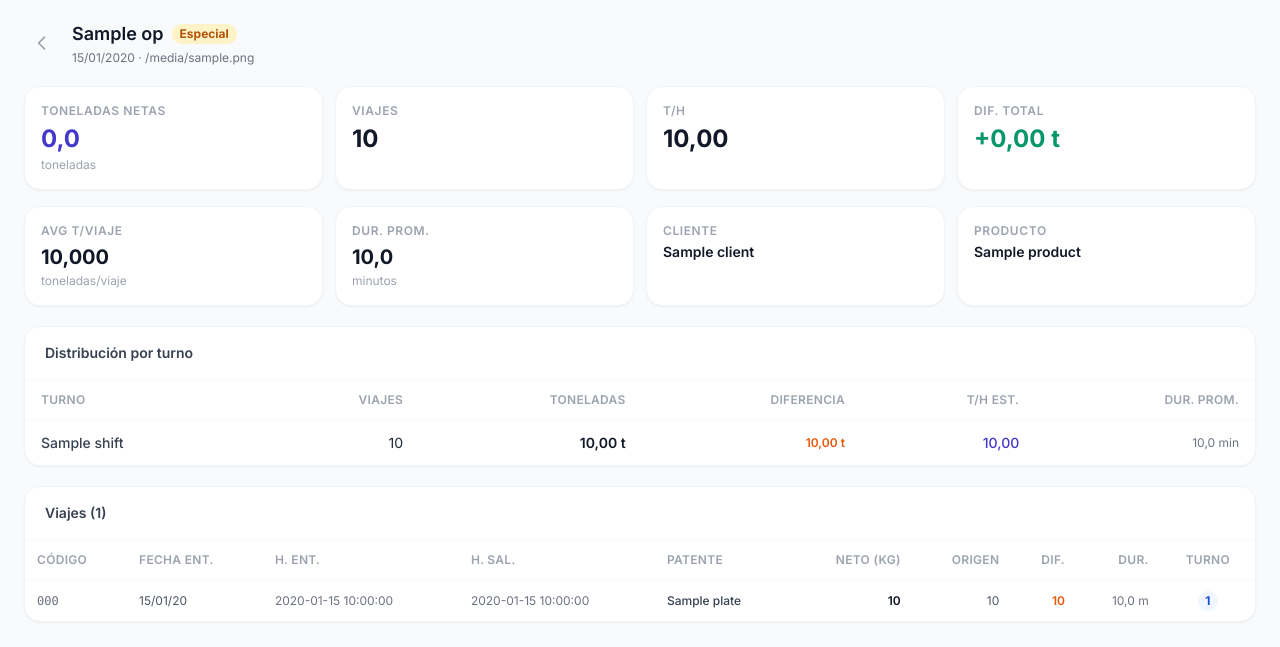
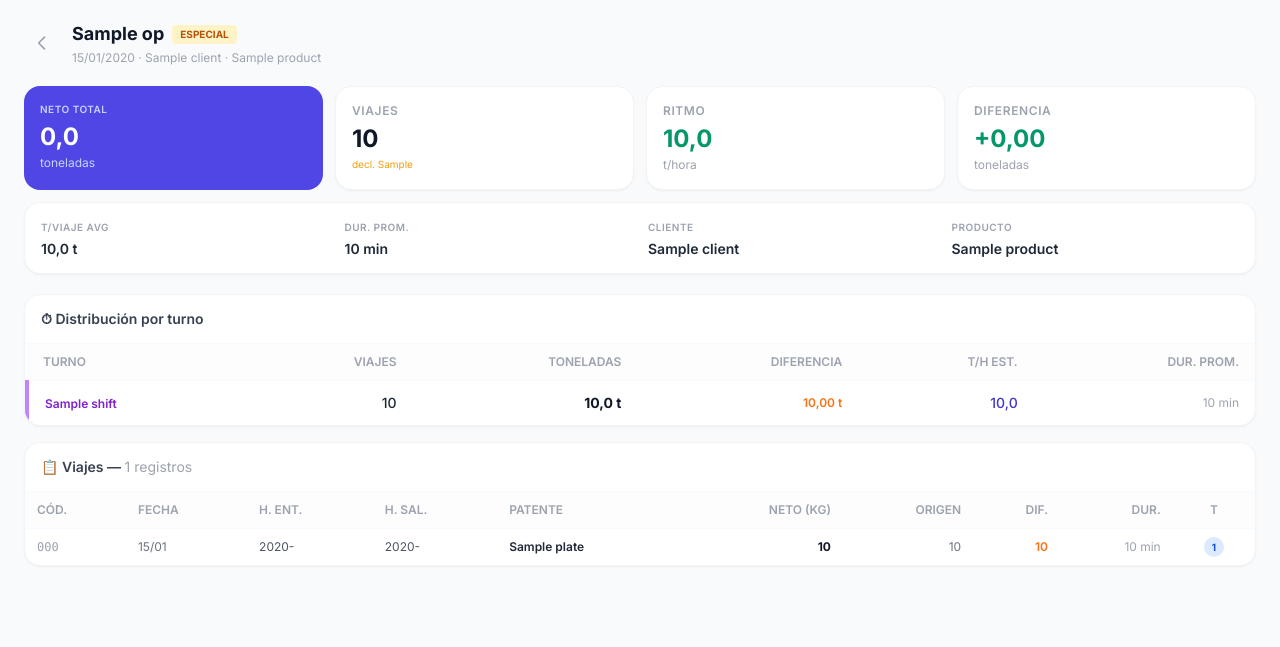
Before and after one commit to espina-jc-cloud/mtr-compras, a FastAPI app: template templates/operations/detail.html in a window 1280 px wide. Shown: the top 647 px of the page. Run offline with FastAPI, Linux system fonts and the light colour scheme; the template is opened without the code that fills it: most values are stand-ins (such as "Sample title", 1, 10 or a date in 2020); some libraries are stand-ins or nearby versions.

Commit message:
refactor: UX/UI polish pass on operations module
Co-Authored-By: Claude Sonnet 4.6 <noreply@anthropic.com>

```diff
--- a/templates/base.html
+++ b/templates/base.html
@@ -186,8 +186,8 @@
   </div>
 
   {% else %}
-  <!-- Admin / autorizador: Inicio | Compras | Mant. | Comb. -->
-  <div class="grid grid-cols-4 h-16">
+  <!-- Admin / autorizador / superadmin: Inicio | Compras | Mant. | Comb. | Oper. -->
+  <div class="grid grid-cols-5 h-16">
     <a href="/dashboard" class="flex flex-col items-center justify-center gap-0.5 text-gray-400 hover:text-indigo-600">
       <svg class="w-5 h-5" fill="none" stroke="currentColor" viewBox="0 0 24 24"><path stroke-linecap="round" stroke-linejoin="round" stroke-width="1.5" d="M3 12l2-2m0 0l7-7 7 7M5 10v10a1 1 0 001 1h3m10-11l2 2m-2-2v10a1 1 0 01-1 1h-3m-6 0a1 1 0 001-1v-4a1 1 0 011-1h2a1 1 0 011 1v4a1 1 0 001 1m-6 0h6"/></svg>
       <span class="text-[10px] font-medium">Inicio</span>
@@ -204,6 +204,10 @@
       <svg class="w-5 h-5" fill="none" stroke="currentColor" viewBox="0 0 24 24"><path stroke-linecap="round" stroke-linejoin="round" stroke-width="1.5" d="M3 6l3 1m0 0l-3 9a5.002 5.002 0 006.001 0M6 7l3 9M6 7l6-2m6 2l3-1m-3 1l-3 9a5.002 5.002 0 006.001 0M18 7l3 9m-3-9l-6-2m0-2v2m0 16V5m0 16H9m3 0h3"/></svg>
       <span class="text-[10px] font-medium">Comb.</span>
     </a>
+    <a href="/operations" class="flex flex-col items-center justify-center gap-0.5 text-gray-400 hover:text-indigo-600">
+      <svg class="w-5 h-5" fill="none" stroke="currentColor" viewBox="0 0 24 24"><path stroke-linecap="round" stroke-linejoin="round" stroke-width="1.5" d="M19 14l-7 7m0 0l-7-7m7 7V3"/></svg>
+      <span class="text-[10px] font-medium">Oper.</span>
+    </a>
   </div>
   {% endif %}
 
--- a/templates/operations/detail.html
+++ b/templates/operations/detail.html
@@ -1,111 +1,117 @@
 {% extends "base.html" %}
-{% block title %}{{ op.ship_name }} — Operativos MTR{% endblock %}
+{% block title %}{{ op.ship_name }} — Operativo MTR{% endblock %}
 {% block content %}
 
 <!-- Back + header -->
 <div class="flex items-center gap-3 mb-5">
-  <a href="/operations" class="p-2 text-gray-400 hover:text-gray-600 rounded-lg hover:bg-gray-100">
+  <a href="/operations" class="p-2 text-gray-400 hover:text-gray-600 rounded-lg hover:bg-gray-100 flex-shrink-0">
     <svg class="w-5 h-5" fill="none" stroke="currentColor" viewBox="0 0 24 24"><path stroke-linecap="round" stroke-linejoin="round" stroke-width="2" d="M15 19l-7-7 7-7"/></svg>
   </a>
-  <div class="flex-1">
+  <div class="flex-1 min-w-0">
     <div class="flex items-center gap-2 flex-wrap">
-      <h1 class="text-lg font-semibold text-gray-900">{{ op.ship_name }}</h1>
-      <span class="text-xs font-bold px-2 py-0.5 rounded-full
+      <h1 class="text-lg font-bold text-gray-900">{{ op.ship_name }}</h1>
+      <span class="text-[10px] font-bold px-2 py-0.5 rounded
         {% if op.operation_type == 'vessel' %}bg-indigo-100 text-indigo-700{% else %}bg-amber-100 text-amber-700{% endif %}">
-        {% if op.operation_type == 'vessel' %}Barco{% else %}Especial{% endif %}
+        {% if op.operation_type == 'vessel' %}BARCO{% else %}ESPECIAL{% endif %}
       </span>
     </div>
-    <p class="text-xs text-gray-500 mt-0.5">
+    <p class="text-xs text-gray-400 mt-0.5 truncate">
       {% if op.start_date %}{{ op.start_date | fmt_ar("%d/%m/%Y") }}{% endif %}
-      {% if op.end_date and op.end_date != op.start_date %} — {{ op.end_date | fmt_ar("%d/%m/%Y") }}{% endif %}
-      {% if op.source_file %} · {{ op.source_file }}{% endif %}
+      {% if op.end_date and op.end_date != op.start_date %} – {{ op.end_date | fmt_ar("%d/%m/%Y") }}{% endif %}
+      {% if op.client %} · {{ op.client }}{% endif %}
+      {% if op.product %} · {{ op.product }}{% endif %}
     </p>
   </div>
 </div>
 
-<!-- Métricas principales -->
-<div class="grid grid-cols-2 md:grid-cols-4 gap-3 mb-4">
-  <div class="bg-white rounded-2xl border border-gray-100 shadow-sm p-4">
-    <p class="text-xs font-semibold text-gray-400 uppercase tracking-wider mb-1">Toneladas netas</p>
-    <p class="text-2xl font-bold text-indigo-700">{{ (op.total_neto_kg / 1000) | fmt_num(1) }}</p>
-    <p class="text-xs text-gray-400 mt-0.5">toneladas</p>
+<!-- Métricas principales (1 fila, 4 cards) -->
+<div class="grid grid-cols-2 md:grid-cols-4 gap-3 mb-3">
+  <div class="bg-indigo-600 rounded-2xl p-4 text-white">
+    <p class="text-[10px] font-semibold uppercase tracking-wider text-indigo-200 mb-1">Neto total</p>
+    <p class="text-2xl font-black">{{ (op.total_neto_kg / 1000) | fmt_num(1) }}</p>
+    <p class="text-xs text-indigo-200 mt-0.5">toneladas</p>
   </div>
   <div class="bg-white rounded-2xl border border-gray-100 shadow-sm p-4">
     <p class="text-xs font-semibold text-gray-400 uppercase tracking-wider mb-1">Viajes</p>
     <p class="text-2xl font-bold text-gray-900">{{ op.actual_trips | fmt_num }}</p>
+    {% if op.declared_trips and op.declared_trips != op.actual_trips %}
+    <p class="text-[10px] text-amber-500 mt-0.5">decl. {{ op.declared_trips }}</p>
+    {% endif %}
   </div>
   <div class="bg-white rounded-2xl border border-gray-100 shadow-sm p-4">
-    <p class="text-xs font-semibold text-gray-400 uppercase tracking-wider mb-1">t/h</p>
-    <p class="text-2xl font-bold text-gray-900">
-      {% if op.avg_tons_per_hour %}{{ op.avg_tons_per_hour | fmt_num(2) }}{% else %}<span class="text-gray-300">—</span>{% endif %}
+    <p class="text-xs font-semibold text-gray-400 uppercase tracking-wider mb-1">Ritmo</p>
+    <p class="text-2xl font-bold {% if op.avg_tons_per_hour %}text-emerald-600{% else %}text-gray-300{% endif %}">
+      {% if op.avg_tons_per_hour %}{{ op.avg_tons_per_hour | fmt_num(1) }}{% else %}—{% endif %}
     </p>
+    <p class="text-xs text-gray-400 mt-0.5">t/hora</p>
   </div>
   <div class="bg-white rounded-2xl border border-gray-100 shadow-sm p-4">
-    <p class="text-xs font-semibold text-gray-400 uppercase tracking-wider mb-1">Dif. total</p>
-    <p class="text-2xl font-bold {% if op.total_diff_kg >= 0 %}text-emerald-600{% else %}text-orange-600{% endif %}">
-      {% if op.total_diff_kg > 0 %}+{% endif %}{{ (op.total_diff_kg / 1000) | fmt_num(2) }} t
+    <p class="text-xs font-semibold text-gray-400 uppercase tracking-wider mb-1">Diferencia</p>
+    <p class="text-2xl font-bold {% if op.total_diff_kg >= 0 %}text-emerald-600{% else %}text-orange-500{% endif %}">
+      {% if op.total_diff_kg > 0 %}+{% endif %}{{ (op.total_diff_kg / 1000) | fmt_num(2) }}
     </p>
+    <p class="text-xs text-gray-400 mt-0.5">toneladas</p>
   </div>
 </div>
 
-<!-- Segunda fila de métricas -->
-<div class="grid grid-cols-2 md:grid-cols-4 gap-3 mb-5">
-  <div class="bg-white rounded-2xl border border-gray-100 shadow-sm p-4">
-    <p class="text-xs font-semibold text-gray-400 uppercase tracking-wider mb-1">Avg t/viaje</p>
-    <p class="text-xl font-bold text-gray-900">
-      {% if op.avg_tons_per_trip %}{{ op.avg_tons_per_trip | fmt_num(3) }}{% else %}<span class="text-gray-300">—</span>{% endif %}
-    </p>
-    <p class="text-xs text-gray-400 mt-0.5">toneladas/viaje</p>
+<!-- Info secundaria — fila compacta -->
+<div class="bg-white rounded-2xl border border-gray-100 shadow-sm px-4 py-3.5 mb-5 grid grid-cols-2 md:grid-cols-4 gap-x-4 gap-y-2.5 text-sm">
+  <div>
+    <p class="text-[10px] font-semibold text-gray-400 uppercase tracking-wider">t/viaje avg</p>
+    <p class="font-semibold text-gray-800 mt-0.5">{% if op.avg_tons_per_trip %}{{ op.avg_tons_per_trip | fmt_num(1) }} t{% else %}—{% endif %}</p>
   </div>
-  <div class="bg-white rounded-2xl border border-gray-100 shadow-sm p-4">
-    <p class="text-xs font-semibold text-gray-400 uppercase tracking-wider mb-1">Dur. prom.</p>
-    <p class="text-xl font-bold text-gray-900">
-      {% if op.avg_duration_min %}{{ op.avg_duration_min | fmt_num(1) }}{% else %}<span class="text-gray-300">—</span>{% endif %}
-    </p>
-    <p class="text-xs text-gray-400 mt-0.5">minutos</p>
+  <div>
+    <p class="text-[10px] font-semibold text-gray-400 uppercase tracking-wider">Dur. prom.</p>
+    <p class="font-semibold text-gray-800 mt-0.5">{% if op.avg_duration_min %}{{ op.avg_duration_min | fmt_num(0) }} min{% else %}—{% endif %}</p>
   </div>
-  <div class="bg-white rounded-2xl border border-gray-100 shadow-sm p-4">
-    <p class="text-xs font-semibold text-gray-400 uppercase tracking-wider mb-1">Cliente</p>
-    <p class="text-sm font-semibold text-gray-900 mt-1 leading-tight">{{ op.client or '—' }}</p>
+  <div>
+    <p class="text-[10px] font-semibold text-gray-400 uppercase tracking-wider">Cliente</p>
+    <p class="font-semibold text-gray-800 mt-0.5 truncate">{{ op.client or '—' }}</p>
   </div>
-  <div class="bg-white rounded-2xl border border-gray-100 shadow-sm p-4">
-    <p class="text-xs font-semibold text-gray-400 uppercase tracking-wider mb-1">Producto</p>
-    <p class="text-sm font-semibold text-gray-900 mt-1 leading-tight">{{ op.product or '—' }}</p>
+  <div>
+    <p class="text-[10px] font-semibold text-gray-400 uppercase tracking-wider">Producto</p>
+    <p class="font-semibold text-gray-800 mt-0.5">{{ op.product or '—' }}</p>
   </div>
 </div>
 
 <!-- Distribución por turno -->
-<div class="bg-white rounded-2xl border border-gray-100 shadow-sm overflow-hidden mb-5">
-  <div class="px-5 py-4 border-b border-gray-50">
-    <h2 class="text-sm font-semibold text-gray-700">Distribución por turno</h2>
+<div class="bg-white rounded-2xl border border-gray-100 shadow-sm overflow-hidden mb-4">
+  <div class="px-4 py-3.5 border-b border-gray-50">
+    <h2 class="text-sm font-semibold text-gray-700">⏱ Distribución por turno</h2>
   </div>
   <div class="overflow-x-auto">
     <table class="w-full text-sm">
       <thead>
-        <tr class="text-left border-b border-gray-50">
-          <th class="px-4 py-3 text-xs font-semibold text-gray-400 uppercase tracking-wide">Turno</th>
-          <th class="px-4 py-3 text-xs font-semibold text-gray-400 uppercase tracking-wide text-right">Viajes</th>
-          <th class="px-4 py-3 text-xs font-semibold text-gray-400 uppercase tracking-wide text-right">Toneladas</th>
-          <th class="px-4 py-3 text-xs font-semibold text-gray-400 uppercase tracking-wide text-right">Diferencia</th>
-          <th class="px-4 py-3 text-xs font-semibold text-gray-400 uppercase tracking-wide text-right">t/h est.</th>
-          <th class="px-4 py-3 text-xs font-semibold text-gray-400 uppercase tracking-wide text-right">Dur. prom.</th>
+        <tr class="text-left border-b border-gray-50 bg-gray-50/40">
+          <th class="px-4 py-2.5 text-xs font-semibold text-gray-400 uppercase">Turno</th>
+          <th class="px-4 py-2.5 text-xs font-semibold text-gray-400 uppercase text-right">Viajes</th>
+          <th class="px-4 py-2.5 text-xs font-semibold text-gray-400 uppercase text-right">Toneladas</th>
+          <th class="px-4 py-2.5 text-xs font-semibold text-gray-400 uppercase text-right">Diferencia</th>
+          <th class="px-4 py-2.5 text-xs font-semibold text-gray-400 uppercase text-right hidden md:table-cell">t/h est.</th>
+          <th class="px-4 py-2.5 text-xs font-semibold text-gray-400 uppercase text-right hidden md:table-cell">Dur. prom.</th>
         </tr>
       </thead>
       <tbody class="divide-y divide-gray-50">
         {% for sn, s in shifts.items() %}
-        <tr>
-          <td class="px-4 py-3 text-gray-700 font-medium">{{ s.label }}</td>
-          <td class="px-4 py-3 text-right text-gray-800">{{ s.trips | fmt_num }}</td>
-          <td class="px-4 py-3 text-right font-semibold text-gray-900">{{ (s.neto_kg / 1000) | fmt_num(2) }} t</td>
+        <tr class="
+          {% if sn == 1 %}border-l-4 border-blue-400{% elif sn == 2 %}border-l-4 border-amber-400{% elif sn == 3 %}border-l-4 border-emerald-400{% else %}border-l-4 border-purple-400{% endif %}">
+          <td class="px-4 py-3">
+            <span class="text-xs font-semibold
+              {% if sn == 1 %}text-blue-700{% elif sn == 2 %}text-amber-700{% elif sn == 3 %}text-emerald-700{% else %}text-purple-700{% endif %}">
+              {{ s.label }}
+            </span>
+          </td>
+          <td class="px-4 py-3 text-right font-medium text-gray-800">{{ s.trips | fmt_num }}</td>
+          <td class="px-4 py-3 text-right font-bold text-gray-900">{{ (s.neto_kg / 1000) | fmt_num(1) }} t</td>
           <td class="px-4 py-3 text-right text-xs font-semibold
-            {% if s.diff_kg >= 0 %}text-emerald-600{% else %}text-orange-600{% endif %}">
+            {% if s.diff_kg >= 0 %}text-emerald-600{% else %}text-orange-500{% endif %}">
             {% if s.diff_kg > 0 %}+{% endif %}{{ (s.diff_kg / 1000) | fmt_num(2) }} t
           </td>
-          <td class="px-4 py-3 text-right text-indigo-700 font-medium">
-            {% if s.t_per_h %}{{ s.t_per_h | fmt_num(2) }}{% else %}<span class="text-gray-300">—</span>{% endif %}
+          <td class="px-4 py-3 text-right text-indigo-700 font-medium hidden md:table-cell">
+            {% if s.t_per_h %}{{ s.t_per_h | fmt_num(1) }}{% else %}<span class="text-gray-300">—</span>{% endif %}
           </td>
-          <td class="px-4 py-3 text-right text-gray-500 text-xs">
-            {% if s.avg_duration_min %}{{ s.avg_duration_min | fmt_num(1) }} min{% else %}<span class="text-gray-300">—</span>{% endif %}
+          <td class="px-4 py-3 text-right text-gray-400 text-xs hidden md:table-cell">
+            {% if s.avg_duration_min %}{{ s.avg_duration_min | fmt_num(0) }} min{% else %}<span class="text-gray-300">—</span>{% endif %}
           </td>
         </tr>
         {% endfor %}
@@ -116,51 +122,56 @@
 
 <!-- Viajes -->
 <div class="bg-white rounded-2xl border border-gray-100 shadow-sm overflow-hidden">
-  <div class="px-5 py-4 border-b border-gray-50 flex items-center justify-between">
-    <h2 class="text-sm font-semibold text-gray-700">Viajes ({{ trips|length }})</h2>
+  <div class="px-4 py-3.5 border-b border-gray-50">
+    <div class="flex items-center justify-between">
+      <h2 class="text-sm font-semibold text-gray-700">📋 Viajes — <span class="font-normal text-gray-400">{{ trips|length }} registros</span></h2>
+      {% if trips|length > 100 %}
+      <span class="text-[10px] text-gray-400 bg-gray-100 px-2 py-1 rounded-full">Scroll horizontal disponible</span>
+      {% endif %}
+    </div>
   </div>
   <div class="overflow-x-auto">
     <table class="w-full text-xs">
       <thead>
-        <tr class="text-left border-b border-gray-50">
-          <th class="px-3 py-3 font-semibold text-gray-400 uppercase tracking-wide">Código</th>
-          <th class="px-3 py-3 font-semibold text-gray-400 uppercase tracking-wide">Fecha ent.</th>
-          <th class="px-3 py-3 font-semibold text-gray-400 uppercase tracking-wide">H. ent.</th>
-          <th class="px-3 py-3 font-semibold text-gray-400 uppercase tracking-wide">H. sal.</th>
-          <th class="px-3 py-3 font-semibold text-gray-400 uppercase tracking-wide">Patente</th>
-          <th class="px-3 py-3 font-semibold text-gray-400 uppercase tracking-wide text-right">Neto (kg)</th>
-          <th class="px-3 py-3 font-semibold text-gray-400 uppercase tracking-wide text-right">Origen</th>
-          <th class="px-3 py-3 font-semibold text-gray-400 uppercase tracking-wide text-right">Dif.</th>
-          <th class="px-3 py-3 font-semibold text-gray-400 uppercase tracking-wide text-right">Dur.</th>
-          <th class="px-3 py-3 font-semibold text-gray-400 uppercase tracking-wide text-center">Turno</th>
+        <tr class="text-left border-b border-gray-50 bg-gray-50/40">
+          <th class="px-3 py-2.5 font-semibold text-gray-400 uppercase hidden md:table-cell">Cód.</th>
+          <th class="px-3 py-2.5 font-semibold text-gray-400 uppercase hidden md:table-cell">Fecha</th>
+          <th class="px-3 py-2.5 font-semibold text-gray-400 uppercase">H. ent.</th>
+          <th class="px-3 py-2.5 font-semibold text-gray-400 uppercase">H. sal.</th>
+          <th class="px-3 py-2.5 font-semibold text-gray-400 uppercase">Patente</th>
+          <th class="px-3 py-2.5 font-semibold text-gray-400 uppercase text-right">Neto (kg)</th>
+          <th class="px-3 py-2.5 font-semibold text-gray-400 uppercase text-right hidden md:table-cell">Origen</th>
+          <th class="px-3 py-2.5 font-semibold text-gray-400 uppercase text-right">Dif.</th>
+          <th class="px-3 py-2.5 font-semibold text-gray-400 uppercase text-right hidden md:table-cell">Dur.</th>
+          <th class="px-3 py-2.5 font-semibold text-gray-400 uppercase text-center">T</th>
         </tr>
       </thead>
       <tbody class="divide-y divide-gray-50">
         {% for t in trips %}
-        <tr class="hover:bg-gray-50">
-          <td class="px-3 py-2.5 font-mono text-gray-500">{{ t.trip_code }}</td>
-          <td class="px-3 py-2.5 text-gray-600 whitespace-nowrap">
-            {% if t.entry_date %}{{ t.entry_date | fmt_ar("%d/%m/%y") }}{% else %}—{% endif %}
+        <tr class="hover:bg-gray-50 transition-colors">
+          <td class="px-3 py-2 font-mono text-gray-400 hidden md:table-cell">{{ t.trip_code }}</td>
+          <td class="px-3 py-2 text-gray-500 whitespace-nowrap hidden md:table-cell">
+            {% if t.entry_date %}{{ t.entry_date | fmt_ar("%d/%m") }}{% else %}—{% endif %}
           </td>
-          <td class="px-3 py-2.5 text-gray-500">{{ t.entry_time or '—' }}</td>
-          <td class="px-3 py-2.5 text-gray-500">{{ t.exit_time or '—' }}</td>
-          <td class="px-3 py-2.5 font-medium text-gray-700">{{ t.plate or '—' }}</td>
-          <td class="px-3 py-2.5 text-right font-semibold text-gray-900">{{ t.neto_kg | fmt_num if t.neto_kg else '—' }}</td>
-          <td class="px-3 py-2.5 text-right text-gray-600">{{ t.origen_kg | fmt_num if t.origen_kg else '—' }}</td>
-          <td class="px-3 py-2.5 text-right font-semibold
-            {% if t.diff_kg is not none and t.diff_kg >= 0 %}text-emerald-600{% elif t.diff_kg is not none %}text-orange-600{% endif %}">
+          <td class="px-3 py-2 text-gray-600 whitespace-nowrap">{{ (t.entry_time or '—')[:5] }}</td>
+          <td class="px-3 py-2 text-gray-600 whitespace-nowrap">{{ (t.exit_time or '—')[:5] }}</td>
+          <td class="px-3 py-2 font-semibold text-gray-800">{{ t.plate or '—' }}</td>
+          <td class="px-3 py-2 text-right font-bold text-gray-900">{{ t.neto_kg | fmt_num if t.neto_kg else '—' }}</td>
+          <td class="px-3 py-2 text-right text-gray-500 hidden md:table-cell">{{ t.origen_kg | fmt_num if t.origen_kg else '—' }}</td>
+          <td class="px-3 py-2 text-right font-semibold
+            {% if t.diff_kg is not none and t.diff_kg >= 0 %}text-emerald-600{% elif t.diff_kg is not none %}text-orange-500{% endif %}">
             {% if t.diff_kg is not none %}{% if t.diff_kg > 0 %}+{% endif %}{{ t.diff_kg | fmt_num }}{% else %}—{% endif %}
           </td>
-          <td class="px-3 py-2.5 text-right text-gray-500">
-            {% if t.duration_min %}{{ t.duration_min | fmt_num(1) }} m{% else %}—{% endif %}
+          <td class="px-3 py-2 text-right text-gray-400 hidden md:table-cell">
+            {% if t.duration_min %}{{ t.duration_min | fmt_num(0) }} min{% else %}—{% endif %}
           </td>
-          <td class="px-3 py-2.5 text-center">
+          <td class="px-3 py-2 text-center">
             {% if t.shift_number %}
-            <span class="inline-block w-5 h-5 rounded-full text-center leading-5 font-bold
-              {% if t.shift_number == 1 %}bg-blue-50 text-blue-700
-              {% elif t.shift_number == 2 %}bg-amber-50 text-amber-700
-              {% elif t.shift_number == 3 %}bg-emerald-50 text-emerald-700
-              {% else %}bg-purple-50 text-purple-700{% endif %}">
+            <span class="inline-flex items-center justify-center w-5 h-5 rounded-full text-center font-bold text-[10px]
+              {% if t.shift_number == 1 %}bg-blue-100 text-blue-700
+              {% elif t.shift_number == 2 %}bg-amber-100 text-amber-700
+              {% elif t.shift_number == 3 %}bg-emerald-100 text-emerald-700
+              {% else %}bg-purple-100 text-purple-700{% endif %}">
               {{ t.shift_number }}
             </span>
             {% else %}—{% endif %}
```
Also changed, not shown: app/routers/operations.py (+23 -11 lines), templates/operations/dashboard.html (+169 -148 lines), templates/operations/list.html (+83 -67 lines).
